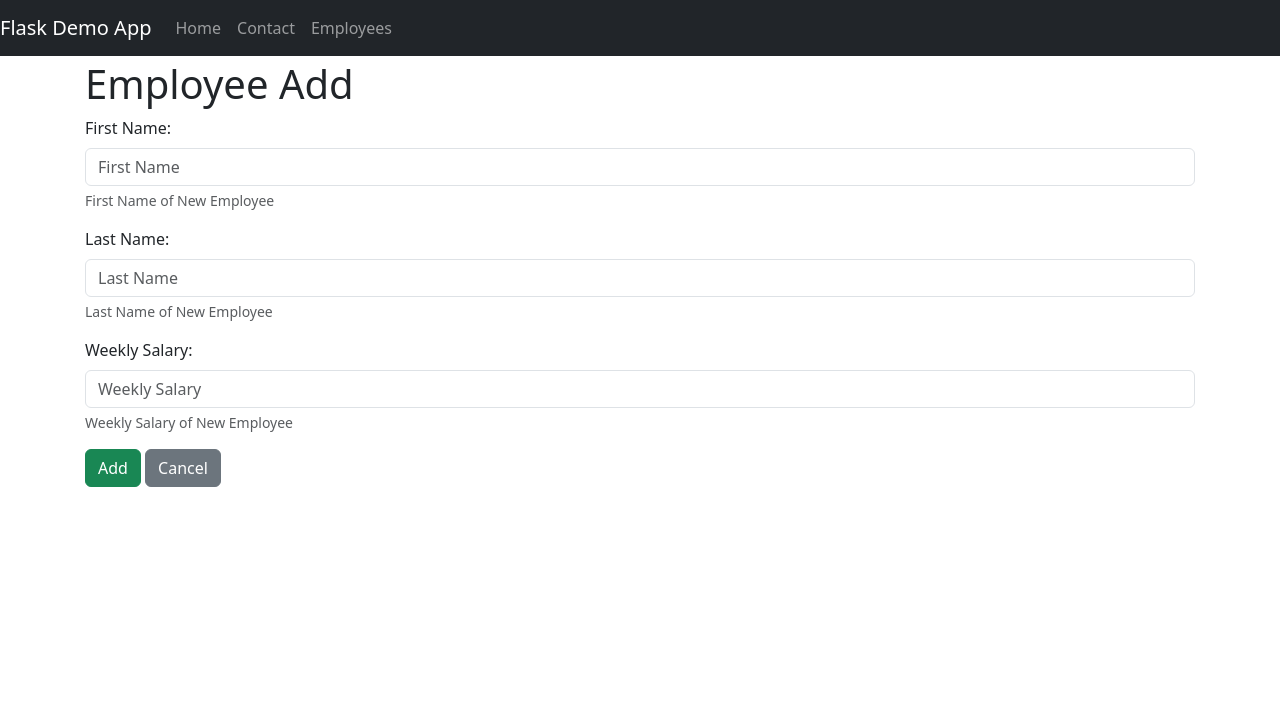
After one commit to cis226/cis226-inclass-6-dbarneskvcc, a Flask app: page /employees/add in a window 1280 px wide. The commit adds this page. Shown: the top 727 px of the page. Run offline with Flask 3, Linux system fonts and the light colour scheme.

Commit message:
Add ability to add a new Employee to the database with a HTML form and POST requests.

```diff
--- a/main.py
+++ b/main.py
@@ -24,9 +24,11 @@ from views.home import (
 )
 from views.employee import (
     employee_list_view,
+    employee_add_view,
 )
 
 app = Flask(__name__)
+app.secret_key = b"bEB2PeOgX3FAOtuUUakN5h9eNDyL5vLoAMz3ZkpC7vE"
 
 # @app.route() lets you set the url path that will trigger each view.
 # '/' is the root of the domain. If your website was hosted at example.com
@@ -36,3 +38,8 @@ app.add_url_rule("/", view_func=home_view)
 app.add_url_rule("/contact", view_func=contact_view)
 # Employee routes
 app.add_url_rule("/employees", view_func=employee_list_view)
+app.add_url_rule(
+    "/employees/add",
+    view_func=employee_add_view,
+    methods=["GET", "POST"],
+)
--- a/templates/base.html
+++ b/templates/base.html
@@ -54,6 +54,20 @@
 
     <!-- Begin page content -->
     <main role="main" class="container">
+      {% with messages = get_flashed_messages() %}
+        {% if messages %}
+          {% for message in messages %}
+            <div class="alert alert-success">{{ message }}</div>
+          {% endfor %}
+        {% endif %}
+      {% endwith %}
+
+      {% if errors %}
+        {% for error in errors %}
+          <div class="alert alert-danger">{{ error }}</div>
+        {% endfor %}
+      {% endif %}
+
       {% block body %}{% endblock body %}
     </main>
 
--- /dev/null
+++ b/templates/employee/employee_add.html
@@ -0,0 +1,59 @@
+{% extends "base.html" %}
+
+{% block title %}Employee Add{% endblock title %}
+
+{% block body %}
+  <h1>Employee Add</h1>
+  <form method="POST">
+    <div class="mb-3">
+      <label for="first_name" class="form-label">First Name:</label>
+      <input
+        type="text"
+        class="form-control"
+        id="first_name_id"
+        name="first_name"
+        placeholder="First Name"
+        value="{{ first_name }}"
+      >
+      <div id="first_name_help_id" class="form-text">
+        First Name of New Employee
+      </div>
+    </div>
+
+    <div class="mb-3">
+      <label for="last_name" class="form-label">Last Name:</label>
+      <input
+        type="text"
+        class="form-control"
+        id="last_name_id"
+        name="last_name"
+        placeholder="Last Name"
+        value="{{ last_name }}"
+      >
+      <div id="last_name_help_id" class="form-text">
+        Last Name of New Employee
+      </div>
+    </div>
+
+    <div class="mb-3">
+      <label for="weekly_salary" class="form-label">Weekly Salary:</label>
+      <input
+        type="text"
+        class="form-control"
+        id="weekly_salary_id"
+        name="weekly_salary"
+        placeholder="Weekly Salary"
+        value="{{ weekly_salary }}"
+      >
+      <div id="weekly_salary_help_id" class="form-text">
+        Weekly Salary of New Employee
+      </div>
+    </div>
+
+    <button class="btn btn-success" type="submit">Add</button>
+    <a href="{{ url_for('employee_list_view') }}" class="btn btn-secondary">
+      Cancel
+    </a>
+
+  </form>
+{% endblock body %}
--- a/templates/employee/employee_list.html
+++ b/templates/employee/employee_list.html
@@ -4,7 +4,7 @@
 
 {% block body %}
   <h1>Employee List</h1>
-  <a href="#" class="btn btn-primary float-end">
+  <a href="{{ url_for('employee_add_view') }}" class="btn btn-primary float-end">
     Add New
   </a>
   <table class="table table-striped">
--- a/views/employee.py
+++ b/views/employee.py
@@ -26,3 +26,43 @@ def employee_list_view():
         "employee/employee_list.html",
         employees=employees,
     )
+
+
+def employee_add_view():
+    """Show page for adding a new Employee / accept form data"""
+    errors = []
+    first_name = ""
+    last_name = ""
+    weekly_salary = ""
+    if request.method == "POST":
+        first_name = request.form["first_name"]
+        last_name = request.form["last_name"]
+        weekly_salary = request.form["weekly_salary"]
+
+        if not first_name:
+            errors.append("The First Name is required")
+        if not last_name:
+            errors.append("The Last Name is required")
+        if not weekly_salary:
+            errors.append("The Weekly Salary is required")
+        try:
+            float(weekly_salary)
+        except ValueError:
+            errors.append("The Weekly Salary must be a float")
+
+        if not errors:
+            new_employee = Employee(first_name, last_name, weekly_salary)
+            db_session.add(new_employee)
+            db_session.commit()
+
+            flash("User added successfully")
+
+            return redirect(url_for("employee_list_view"))
+
+    return render_template(
+        "employee/employee_add.html",
+        errors=errors,
+        first_name=first_name,
+        last_name=last_name,
+        weekly_salary=weekly_salary,
+    )
```
